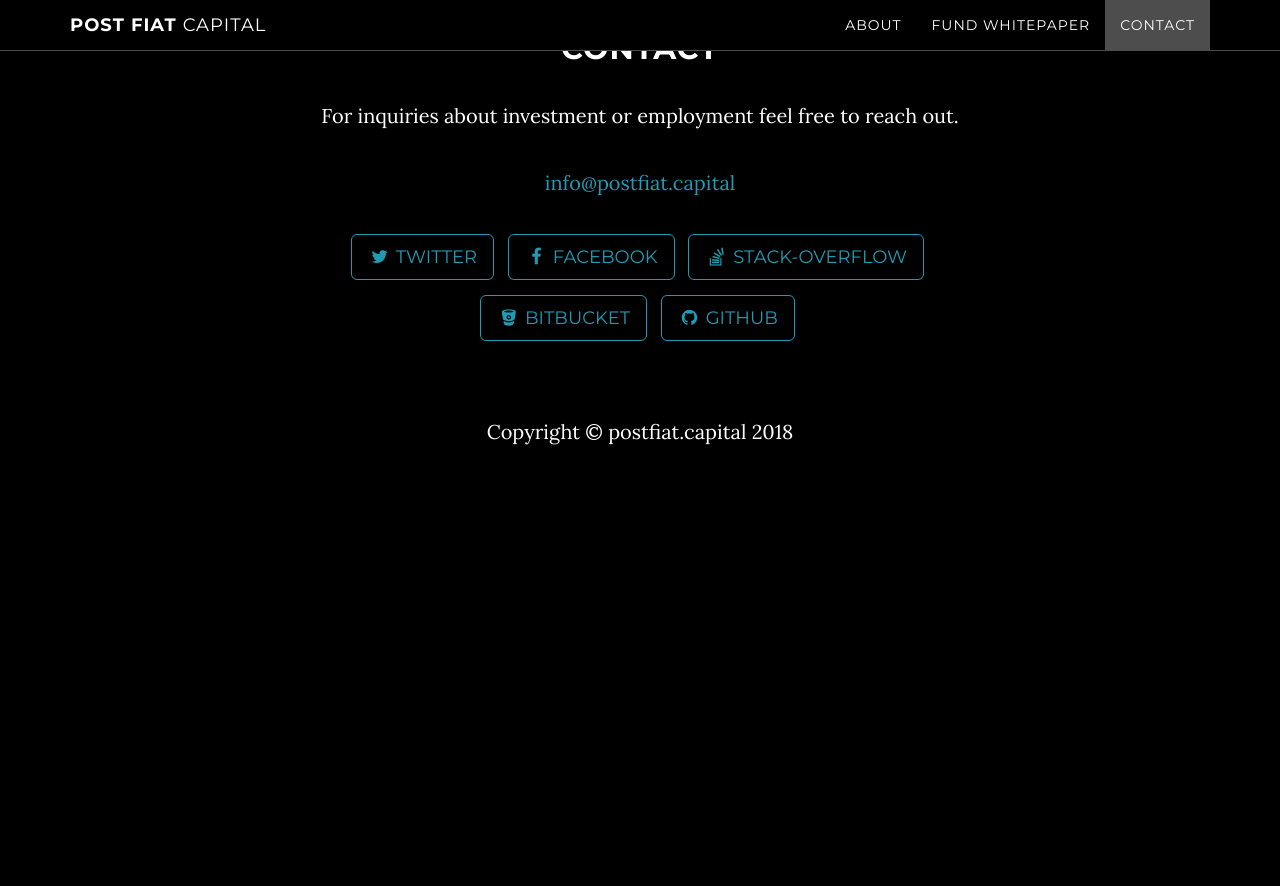
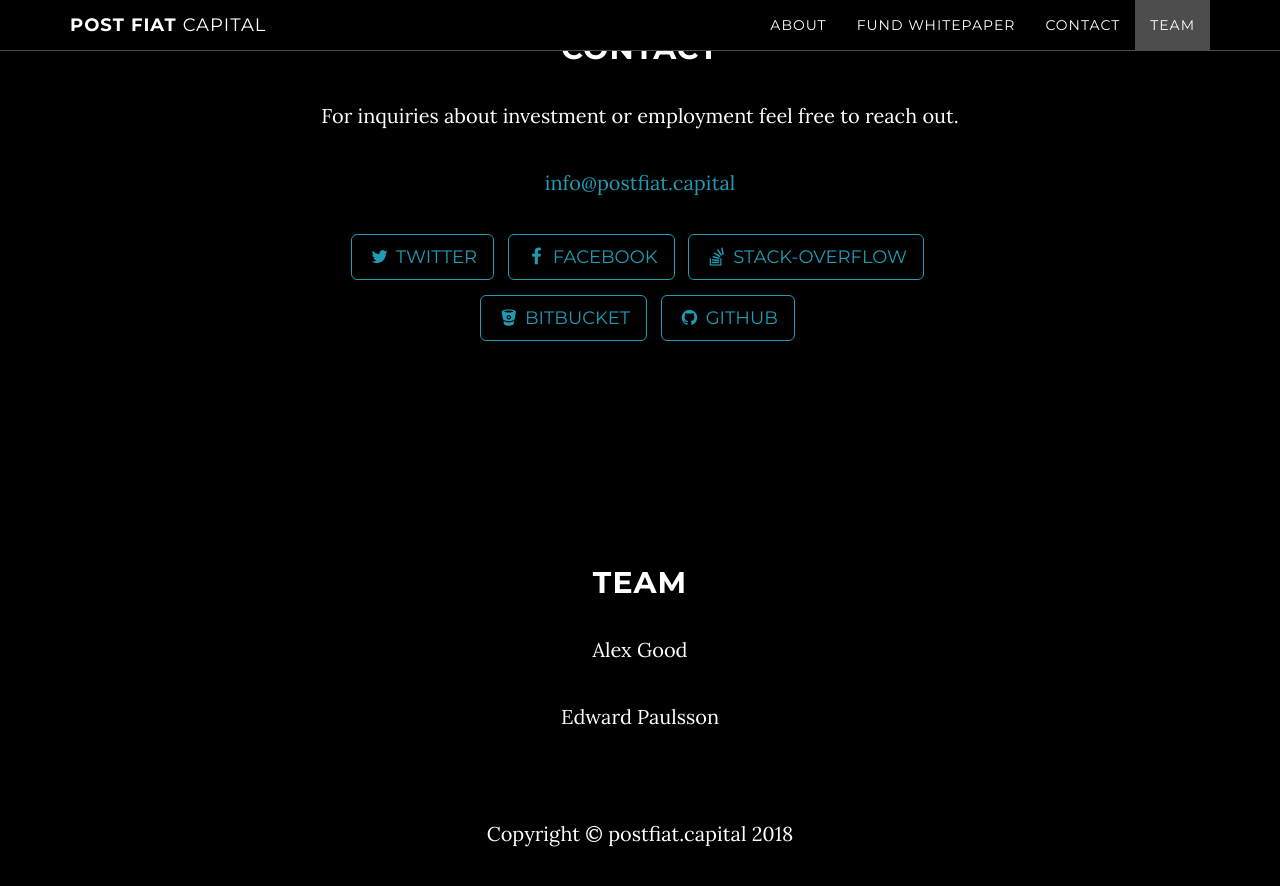
Before and after one commit to postfiat/postfiat.github.io, a Jekyll site: the page built from index.html, in a window 1280 px wide and 900 px high, scrolled down 2444 px. Shown: the top 886 px of the window. Built offline with Jekyll 4.4.1, drawn with Linux system fonts in a browser that asks for light colours; before the commit the page ends 2942 px from its top, so only the background shows below that.

Commit message:
tried adding team
section to site

```diff
--- a/_includes/nav.html
+++ b/_includes/nav.html
@@ -26,6 +26,11 @@
                     <li>
                         <a class="page-scroll" href="#contact">Contact</a>
                     </li>
+
+                    <li>
+                        <a class="page-scroll" href="#team">Team</a>
+                    </li>
+
                 </ul>
             </div>
             <!-- /.navbar-collapse -->
--- /dev/null
+++ b/_includes/team.html
@@ -0,0 +1,9 @@
+    <!-- Team Section -->
+    <section id="team" class="container content-section text-center">
+        <div class="row">
+            <div class="col-lg-8 col-lg-offset-2">
+                <h2>Team</h2>
+                <p>Alex Good</p>
+                <p>Edward Paulsson</p>
+        </div>
+    </section>
--- a/_layouts/default.html
+++ b/_layouts/default.html
@@ -7,6 +7,7 @@
     {% include about.html %}
     {% include download.html %}
     {% include contact.html %}
+    {% include team.html %}
     {% include footer.html %}
     {% include js.html %}
     </body>
```
